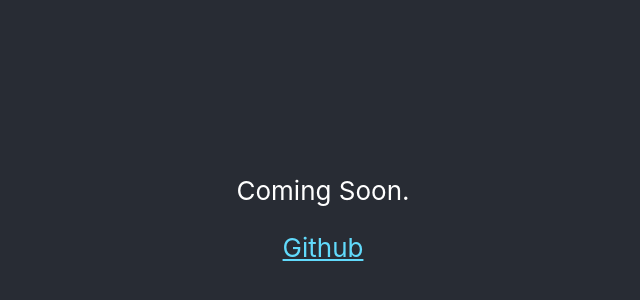
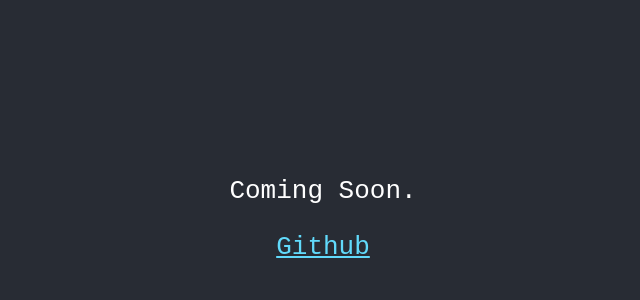
Before and after one commit to SamRoyDev/samroyio-website, a React (Create React App) app: page / in a window 1280 px wide. Shown: the part 194-494 px from the top of the page, without its empty margins (317-957 px from the left). Built offline with nearby package versions, Linux system fonts and the light colour scheme.

Commit message:
modifying font

```diff
--- a/src/App.css
+++ b/src/App.css
@@ -22,6 +22,11 @@
   justify-content: center;
   font-size: calc(10px + 2vmin);
   color: white;
+  font-family: 'Courier New', Courier, monospace;
+}
+
+.App-body {
+  background-color: #282c34;
 }
 
 .App-link {
```
